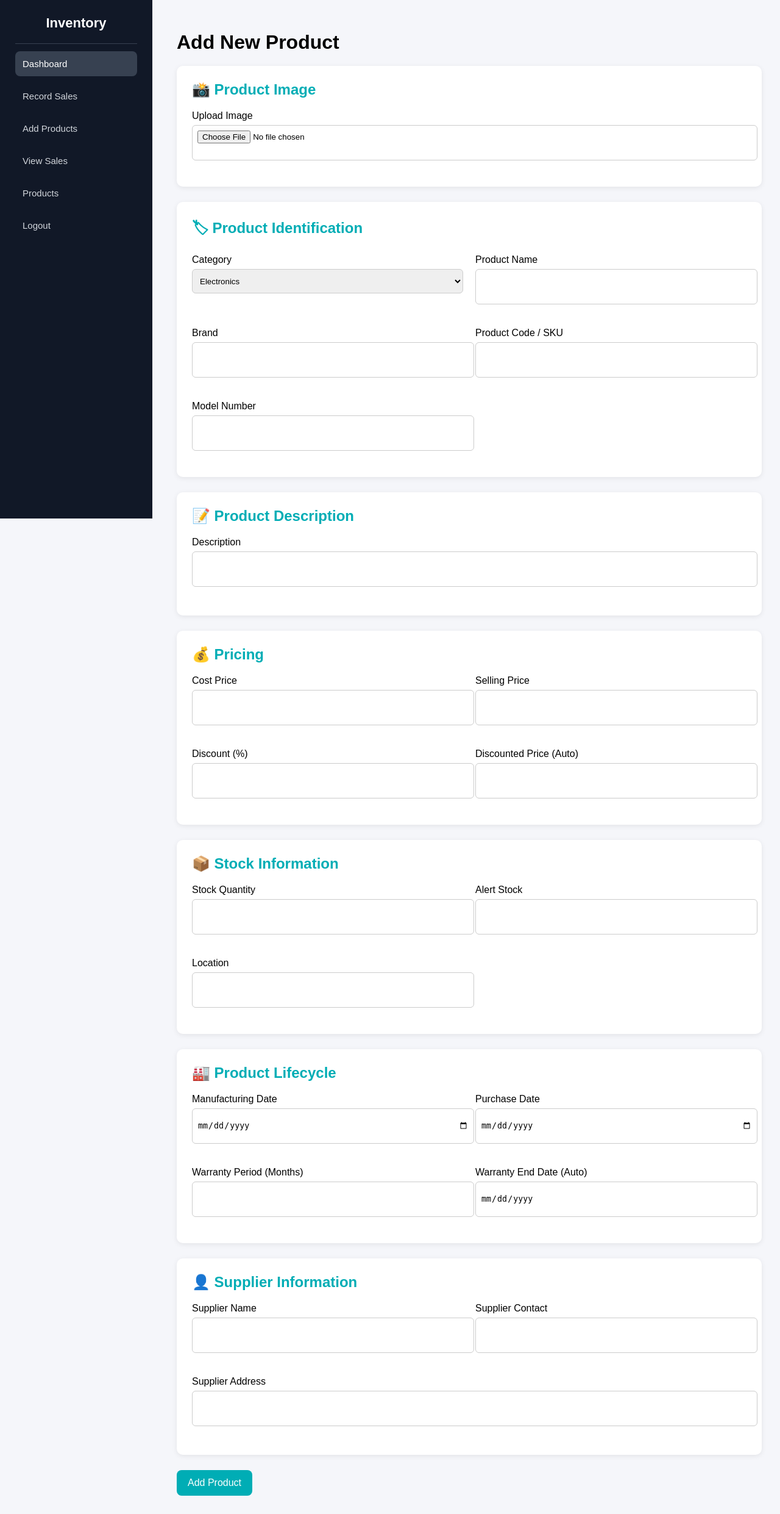
After one commit to Rohini6697/inventory-management-system, a Django app: page /add_products/ in a window 1280 px wide. The commit adds this page. Shown: the whole page at 61% size. Run offline with Django 5.2, Linux system fonts and the light colour scheme.

Commit message:
changes in staff

```diff
--- /dev/null
+++ b/Inventory_management/static/css/staff/add_products.css
@@ -0,0 +1,110 @@
+body {
+    margin: 0;
+    font-family: "Poppins", sans-serif;
+    background: #f5f6fa;
+}
+
+/* Sidebar */
+.sidebar {
+    width: 200px;
+    height: 100vh;
+    background: #111827;
+    color: white;
+    padding: 25px;
+    position: fixed;
+    top: 0;
+    left: 0;
+}
+
+.sidebar h2 {
+    text-align: center;
+    margin: 0;
+    font-size: 22px;
+    padding-bottom: 20px;
+    border-bottom: 1px solid #374151;
+}
+
+.sidebar a {
+    display: block;
+    padding: 12px;
+    margin: 12px 0;
+    color: #d1d5db;
+    text-decoration: none;
+    font-size: 15px;
+    border-radius: 8px;
+    transition: 0.3s;
+}
+
+.sidebar a:hover,
+.sidebar .active {
+    background: #374151;
+    color: #fff;
+}
+
+/* Main content */
+.main-content {
+    margin-left: 260px;
+    padding: 30px;
+}
+
+h1 {
+    margin-bottom: 20px;
+}
+
+/* Cards */
+.section-card {
+    background: white;
+    padding: 25px;
+    margin-bottom: 25px;
+    border-radius: 10px;
+    box-shadow: 0px 2px 8px rgba(0,0,0,0.08);
+}
+
+.section-card h2 {
+    margin-top: 0;
+    color: #00adb5;
+}
+
+/* Inputs */
+.product-form input,
+.product-form select,
+.product-form textarea {
+    width: 100%;
+    height: 40px;
+    padding: 8px;
+    margin-top: 6px;
+    margin-bottom: 18px;
+    border-radius: 6px;
+    border: 1px solid #ccc;
+}
+
+textarea {
+    height: 90px;
+    resize: none;
+}
+
+/* Grid Layout */
+.grid-2 {
+    display: grid;
+    grid-template-columns: 1fr 1fr;
+    gap: 20px;
+}
+
+.full {
+    grid-column: span 2;
+}
+
+/* Button */
+.submit-btn {
+    background: #00adb5;
+    color: white;
+    border: none;
+    padding: 12px 18px;
+    border-radius: 8px;
+    font-size: 16px;
+    cursor: pointer;
+}
+
+.submit-btn:hover {
+    background: #00929a;
+}
--- a/Inventory_management/static/css/staff/products.css
+++ b/Inventory_management/static/css/staff/products.css
@@ -19,8 +19,8 @@ body {
 
 .sidebar h2 {
     text-align: center;
+    margin: 0;
     font-size: 22px;
-    margin: 0;
     padding-bottom: 20px;
     border-bottom: 1px solid #374151;
 }
@@ -31,6 +31,7 @@ body {
     margin: 12px 0;
     color: #d1d5db;
     text-decoration: none;
+    font-size: 15px;
     border-radius: 8px;
     transition: 0.3s;
 }
@@ -38,9 +39,8 @@ body {
 .sidebar a:hover,
 .sidebar .active {
     background: #374151;
-    color: white;
+    color: #fff;
 }
-
 /* MAIN AREA */
 .main {
     margin-left: 230px;
--- a/Inventory_management/static/css/staff/record_sales.css
+++ b/Inventory_management/static/css/staff/record_sales.css
@@ -19,6 +19,7 @@ body {
 
 .sidebar h2 {
     text-align: center;
+    margin: 0;
     font-size: 22px;
     padding-bottom: 20px;
     border-bottom: 1px solid #374151;
@@ -40,7 +41,6 @@ body {
     background: #374151;
     color: #fff;
 }
-
 /* ========== MAIN ========== */
 .main {
     margin-left: 230px !important;
--- /dev/null
+++ b/Inventory_management/templates/staff/add_products.html
@@ -0,0 +1,188 @@
+{% load static %}
+<!DOCTYPE html>
+<html lang="en">
+<head>
+    <meta charset="UTF-8">
+    <meta name="viewport" content="width=device-width, initial-scale=1.0">
+    <title>Add Product</title>
+    <link rel="stylesheet" href="{% static 'css/staff/add_products.css' %}">
+</head>
+<body>
+
+    <!-- SIDEBAR -->
+    <div class="sidebar">
+        <h2>Inventory</h2>
+
+        <a href="{% url 'staff_dashboard' %}" class="active">Dashboard</a>
+        <a href="{% url 'record_sales' %}">Record Sales</a>
+        <a href="{% url 'add_products' %}">Add Products</a>
+        <a href="{% url 'view_sales' %}">View Sales</a>
+        <a href="{% url 'products' %}">Products</a>
+        <a href="{% url 'signin' %}">Logout</a>
+    </div>
+
+    <!-- MAIN CONTENT -->
+    <div class="main-content">
+
+    <h1>Add New Product</h1>
+
+    <form class="product-form">
+
+        <!-- 1. Product Image -->
+        <div class="section-card">
+            <h2>📸 Product Image</h2>
+            <label>Upload Image</label>
+            <input type="file" name="image">
+        </div>
+
+        <!-- 2. Product Identification -->
+        <div class="section-card">
+            <h2>🏷 Product Identification</h2>
+
+            <div class="grid-2">
+                <div>
+                    <label>Category</label>
+                    <select name="category">
+                        <option>Electronics</option>
+                        <option>Grocery</option>
+                        <option>Clothing</option>
+                    </select>
+                </div>
+
+                <div>
+                    <label>Product Name</label>
+                    <input type="text" name="product_name">
+                </div>
+
+                <div>
+                    <label>Brand</label>
+                    <input type="text" name="brand">
+                </div>
+
+                <div>
+                    <label>Product Code / SKU</label>
+                    <input type="text" name="sku">
+                </div>
+
+                <div>
+                    <label>Model Number</label>
+                    <input type="text" name="model_number">
+                </div>
+            </div>
+        </div>
+
+        <!-- 3. Product Description -->
+        <div class="section-card">
+            <h2>📝 Product Description</h2>
+            <label>Description</label>
+            <textarea name="description"></textarea>
+        </div>
+
+        <!-- 4. Pricing -->
+        <div class="section-card">
+            <h2>💰 Pricing</h2>
+
+            <div class="grid-2">
+                <div>
+                    <label>Cost Price</label>
+                    <input type="number" id="cost_price">
+                </div>
+
+                <div>
+                    <label>Selling Price</label>
+                    <input type="number" id="selling_price">
+                </div>
+
+                <div>
+                    <label>Discount (%)</label>
+                    <input type="number" id="discount">
+                </div>
+
+                <div>
+                    <label>Discounted Price (Auto)</label>
+                    <input type="number" id="discounted_price" readonly>
+                </div>
+            </div>
+        </div>
+
+        <!-- 5. Stock Info -->
+        <div class="section-card">
+            <h2>📦 Stock Information</h2>
+
+            <div class="grid-2">
+                <div>
+                    <label>Stock Quantity</label>
+                    <input type="number">
+                </div>
+
+                <div>
+                    <label>Alert Stock</label>
+                    <input type="number">
+                </div>
+
+                <div>
+                    <label>Location</label>
+                    <input type="text">
+                </div>
+            </div>
+        </div>
+
+        <!-- 6. Lifecycle -->
+        <div class="section-card">
+            <h2>🏭 Product Lifecycle</h2>
+
+            <div class="grid-2">
+                <div>
+                    <label>Manufacturing Date</label>
+                    <input type="date">
+                </div>
+
+                <div>
+                    <label>Purchase Date</label>
+                    <input type="date" id="purchase_date">
+                </div>
+
+                <div>
+                    <label>Warranty Period (Months)</label>
+                    <input type="number" id="warranty_period">
+                </div>
+
+                <div>
+                    <label>Warranty End Date (Auto)</label>
+                    <input type="date" id="warranty_end" readonly>
+                </div>
+            </div>
+        </div>
+
+        <!-- 7. Supplier Info -->
+        <div class="section-card">
+            <h2>👤 Supplier Information</h2>
+
+            <div class="grid-2">
+                <div>
+                    <label>Supplier Name</label>
+                    <input type="text">
+                </div>
+
+                <div>
+                    <label>Supplier Contact</label>
+                    <input type="number">
+                </div>
+
+                <div class="full">
+                    <label>Supplier Address</label>
+                    <textarea></textarea>
+                </div>
+            </div>
+        </div>
+
+        <button class="submit-btn">Add Product</button>
+
+    </form>
+
+</div>
+
+<script src="script.js"></script>
+
+</body>
+</html>
--- a/Inventory_management/templates/staff/products.html
+++ b/Inventory_management/templates/staff/products.html
@@ -13,11 +13,11 @@
     <div class="sidebar">
         <h2>Inventory</h2>
 
-        <a href="{% url 'staff_dashboard' %}">Dashboard</a>
+        <a href="{% url 'staff_dashboard' %}" class="active">Dashboard</a>
         <a href="{% url 'record_sales' %}">Record Sales</a>
+        <a href="{% url 'add_products' %}">Add Products</a>
         <a href="{% url 'view_sales' %}">View Sales</a>
-        <a href="{% url 'products' %}" class="active">Products</a>
-        <a href="{% url 'staff_profile' %}">Profile</a>
+        <a href="{% url 'products' %}">Products</a>
         <a href="{% url 'signin' %}">Logout</a>
     </div>
 
--- a/Inventory_management/templates/staff/record_sales.html
+++ b/Inventory_management/templates/staff/record_sales.html
@@ -15,9 +15,9 @@
 
         <a href="{% url 'staff_dashboard' %}" class="active">Dashboard</a>
         <a href="{% url 'record_sales' %}">Record Sales</a>
+        <a href="{% url 'add_products' %}">Add Products</a>
         <a href="{% url 'view_sales' %}">View Sales</a>
         <a href="{% url 'products' %}">Products</a>
-        <a href="staff_profile.html">Profile</a>
         <a href="{% url 'signin' %}">Logout</a>
     </div>
 
--- a/Inventory_management/templates/staff/staff_dashboard.html
+++ b/Inventory_management/templates/staff/staff_dashboard.html
@@ -15,9 +15,9 @@
 
         <a href="{% url 'staff_dashboard' %}" class="active">Dashboard</a>
         <a href="{% url 'record_sales' %}">Record Sales</a>
+        <a href="{% url 'add_products' %}">Add Products</a>
         <a href="{% url 'view_sales' %}">View Sales</a>
         <a href="{% url 'products' %}">Products</a>
-        <a href="staff_profile.html">Profile</a>
         <a href="{% url 'signin' %}">Logout</a>
     </div>
 
--- a/Inventory_management/templates/staff/view_sales.html
+++ b/Inventory_management/templates/staff/view_sales.html
@@ -15,9 +15,9 @@
 
         <a href="{% url 'staff_dashboard' %}" class="active">Dashboard</a>
         <a href="{% url 'record_sales' %}">Record Sales</a>
+        <a href="{% url 'add_products' %}">Add Products</a>
         <a href="{% url 'view_sales' %}">View Sales</a>
         <a href="{% url 'products' %}">Products</a>
-        <a href="staff_profile.html">Profile</a>
         <a href="{% url 'signin' %}">Logout</a>
     </div>
 
--- a/Inventory_management/urls.py
+++ b/Inventory_management/urls.py
@@ -24,7 +24,7 @@ path('staff_profile/',views.staff_profile,name = 'staff_profile'),
 path('record_sales/',views.record_sales,name = 'record_sales'),
 path('view_sales/',views.view_sales,name = 'view_sales'),
 path('products/',views.products,name = 'products'),
-
+path('add_products/',views.add_products,name = 'add_products'),
 
 
 
--- a/Inventory_management/views.py
+++ b/Inventory_management/views.py
@@ -67,6 +67,10 @@ def view_sales(request):
 def products(request):
     return render(request,'staff/products.html')
 
+def add_products(request):
+    return render(request,'staff/add_products.html')
+
+
 
 
 # ==========================================  ACCOUNTANT   ==========================================
```
Also changed, not shown: Inventory_management/static/css/staff/staff_details.css (added), Inventory_management/templates/staff/staff_details.html (added), db.sqlite3.
